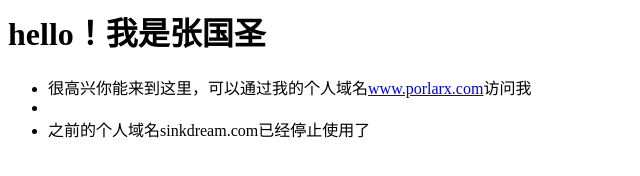
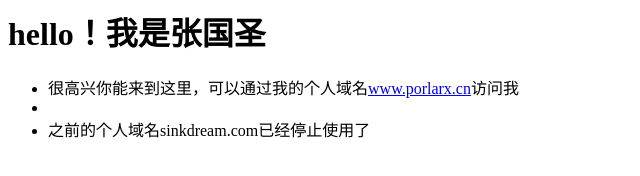
Before and after one commit to SinkDream/SinkDream.github.io, a plain HTML site: page index.html in a window 1280 px wide. Shown: the full height of the page, 0-640 px from the left. Drawn offline with Linux system fonts and the light colour scheme.

Commit message:
Update index.html

```diff
--- a/index.html
+++ b/index.html
@@ -3,7 +3,7 @@
 </p>
 <p>
   <ul>
-    <li>很高兴你能来到这里，可以通过我的个人域名<a href="http://www.porlarx.com">www.porlarx.com</a>访问我<li>
+    <li>很高兴你能来到这里，可以通过我的个人域名<a href="http://www.porlarx.com">www.porlarx.cn</a>访问我<li>
     <li>之前的个人域名sinkdream.com已经停止使用了</li>
   </ul>
 </p>
```
